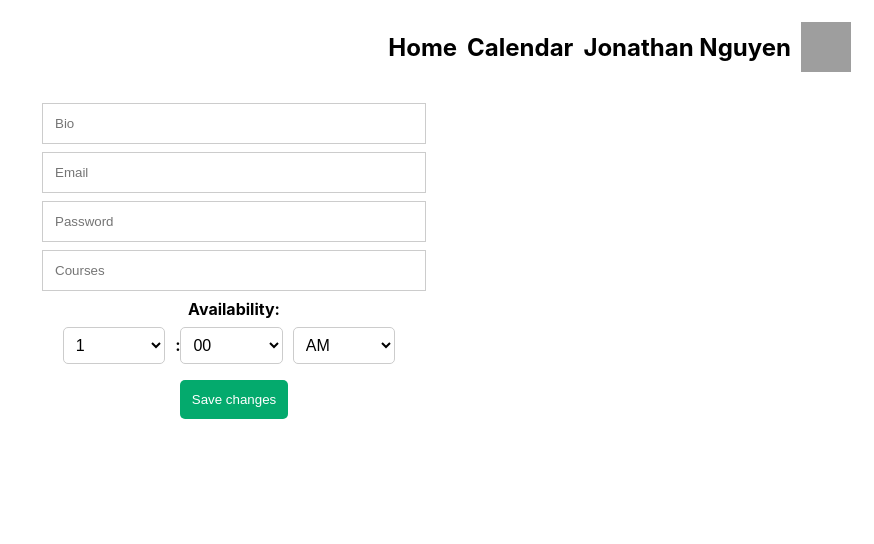
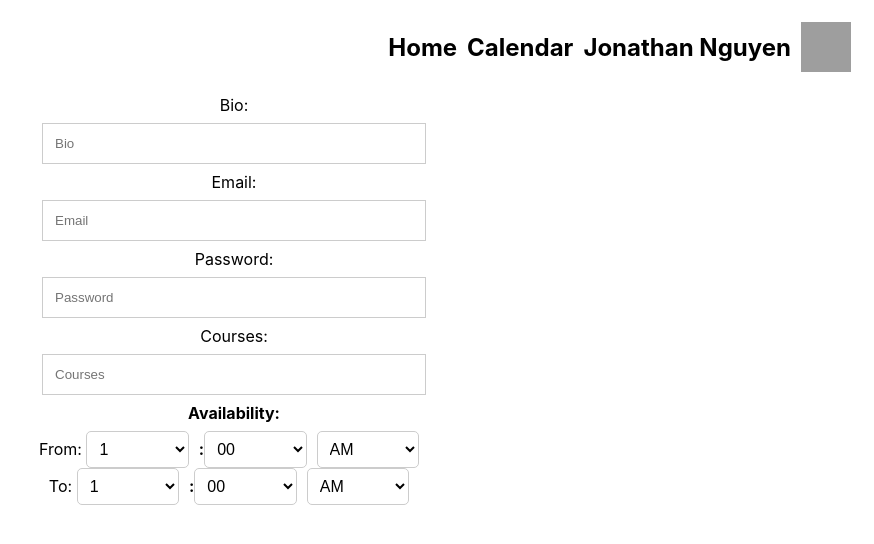
Before and after one commit to ztporterfield/online-tutoring-68, a React (Create React App) app in the folder client/: page /tutoredit in a window 1280 px wide. Shown: the top 544 px of the page, without its empty margins (406-1280 px from the left). Built offline with nearby package versions, Linux system fonts and the light colour scheme; grey boxes are pictures that could not be loaded.

Commit message:
tutor edit profile
2nd commit

```diff
--- a/client/src/App.js
+++ b/client/src/App.js
@@ -1,66 +1,25 @@
 import logo from "./logo.svg";
 import "./App.css";
-import profileImage from "./profile.jpg";
+import * as React from "react";
+import TutorEditProfile from "./pages/tutoredit";
+import { createRoot } from "react-dom/client";
+import {
+  createBrowserRouter,
+  RouterProvider,
+  Route,
+  Link,
+  BrowserRouter,
+  Routes,
+} from "react-router-dom";
 
 function App() {
-  // Generate arrays for hours, minutes, and AM/PM options
-  const hours = Array.from({ length: 12 }, (_, i) => (i + 1).toString());
-  const minutes = Array.from({ length: 60 }, (_, i) =>
-    i.toString().padStart(2, "0")
-  );
-  const amPmOptions = ["AM", "PM"];
-
   return (
     <div className="App">
-      <aside className="sidemenu">
-        <div className="side-menu-button">
-          <h1>Home</h1>
-          <h1>Calendar</h1>
-          <h1>Jonathan Nguyen</h1>
-          <div className="profile-container">
-            <img src={profileImage} alt="Profile" width="50" height="50" />
-          </div>
-        </div>
-      </aside>
-      <div className="container" style={{ backgroundColor: "white" }}>
-        <input type="text" placeholder="Bio" name="bio" required />
-        <input type="text" placeholder="Email" name="email" required />
-        <input type="text" placeholder="Password" name="password" required />
-        <input type="text" placeholder="Courses" name="courses" required />
-
-        {/* Availability input */}
-        <div className="availability-container">
-          <label htmlFor="availability">Availability:</label>
-          <div className="availability-inputs">
-            <select name="availability-hour">
-              {hours.map((hour) => (
-                <option key={hour} value={hour}>
-                  {hour}
-                </option>
-              ))}
-            </select>
-            <span>:</span>
-            <select name="availability-minute">
-              {minutes.map((minute) => (
-                <option key={minute} value={minute}>
-                  {minute}
-                </option>
-              ))}
-            </select>
-            <select name="availability-am-pm">
-              {amPmOptions.map((amPm) => (
-                <option key={amPm} value={amPm}>
-                  {amPm}
-                </option>
-              ))}
-            </select>
-          </div>
-        </div>
-
-        <div className="container">
-          <input type="submit" value="Save changes" />
-        </div>
-      </div>
+      <BrowserRouter>
+        <Routes>
+          <Route path="/tutoredit" element={<TutorEditProfile />} />
+        </Routes>
+      </BrowserRouter>
     </div>
   );
 }
--- /dev/null
+++ b/client/src/pages/tutoredit.jsx
@@ -0,0 +1,112 @@
+import React from 'react';
+import profileImage from '../profile.jpg';
+import "../App.css";
+
+const TutorEditProfile = () => {
+  // Generate arrays for hours, minutes, and AM/PM options
+  const hours = Array.from({ length: 12 }, (_, i) => (i + 1).toString());
+  const minutes = Array.from({ length: 60 }, (_, i) =>
+    i.toString().padStart(2, '0')
+  );
+  const amPmOptions = ['AM', 'PM'];
+
+  return (
+    <div>
+      <aside className="sidemenu">
+        <div className="side-menu-button">
+          <h1>Home</h1>
+          <h1>Calendar</h1>
+          <h1>Jonathan Nguyen</h1>
+          <div className="profile-container">
+            <img src={profileImage} alt="Profile" width="50" height="50" />
+          </div>
+        </div>
+      </aside>
+
+      {/* Bio input */}
+      <div className="input-container">
+        <label htmlFor="bio">Bio:</label>
+        <input type="text" placeholder="Bio" name="bio" required />
+      </div>
+
+      {/* Email input */}
+      <div className="input-container">
+        <label htmlFor="email">Email:</label>
+        <input type="text" placeholder="Email" name="email" required />
+      </div>
+
+      {/* Password input */}
+      <div className="input-container">
+        <label htmlFor="password">Password:</label>
+        <input type="text" placeholder="Password" name="password" required />
+      </div>
+
+      {/* Courses input */}
+      <div className="input-container">
+        <label htmlFor="courses">Courses:</label>
+        <input type="text" placeholder="Courses" name="courses" required />
+      </div>
+
+      {/* Availability input */}
+      <div className="availability-container">
+      <label htmlFor="availability">Availability:</label>
+        <div className="availability-inputs">
+          <label htmlFor="from-time">From: </label>
+          <select name="from-time-hour">
+
+            {hours.map((hour) => (
+              <option key={hour} value={hour}>
+                {hour}
+              </option>
+            ))}
+          </select>
+          <span>:</span>
+          <select name="from-time-minute">
+
+            {minutes.map((minute) => (
+              <option key={minute} value={minute}>
+                {minute}
+              </option>
+            ))}
+          </select>
+          <select name="from-time-am-pm">
+            {amPmOptions.map((amPm) => (
+              <option key={amPm} value={amPm}>
+                {amPm}
+              </option>
+            ))}
+          </select>
+        </div>
+        <div className="availability-inputs">
+          <label htmlFor="to-time">To: </label>
+          <select name="to-time-hour">
+
+            {hours.map((hour) => (
+              <option key={hour} value={hour}>
+                {hour}
+              </option>
+            ))}
+          </select>
+          <span>:</span>
+          <select name="to-time-minute">
+
+            {minutes.map((minute) => (
+              <option key={minute} value={minute}>
+                {minute}
+              </option>
+            ))}
+          </select>
+          <select name="to-time-am-pm">
+            {amPmOptions.map((amPm) => (
+              <option key={amPm} value={amPm}>
+                {amPm}
+              </option>
+            ))}
+          </select>
+        </div>
+      </div>
+    </div>
+  );
+};
+
+export default TutorEditProfile;
```
